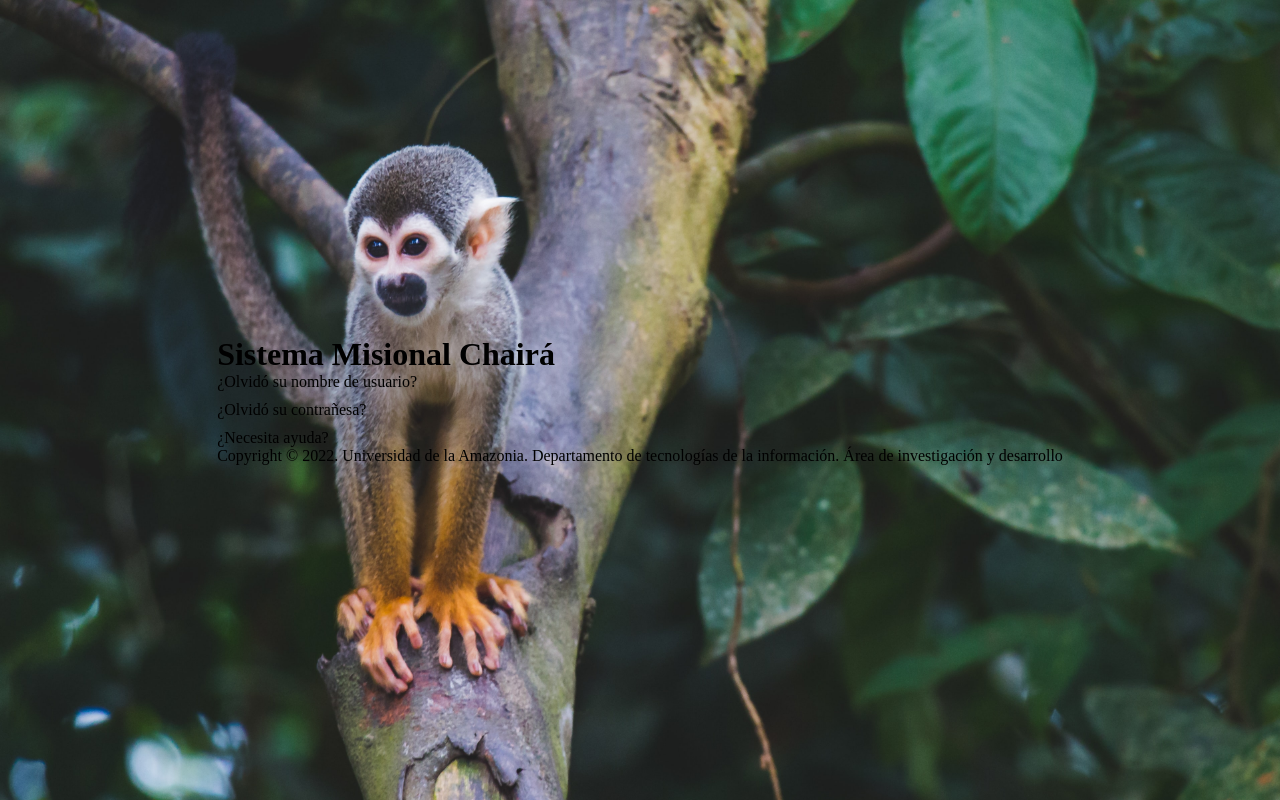
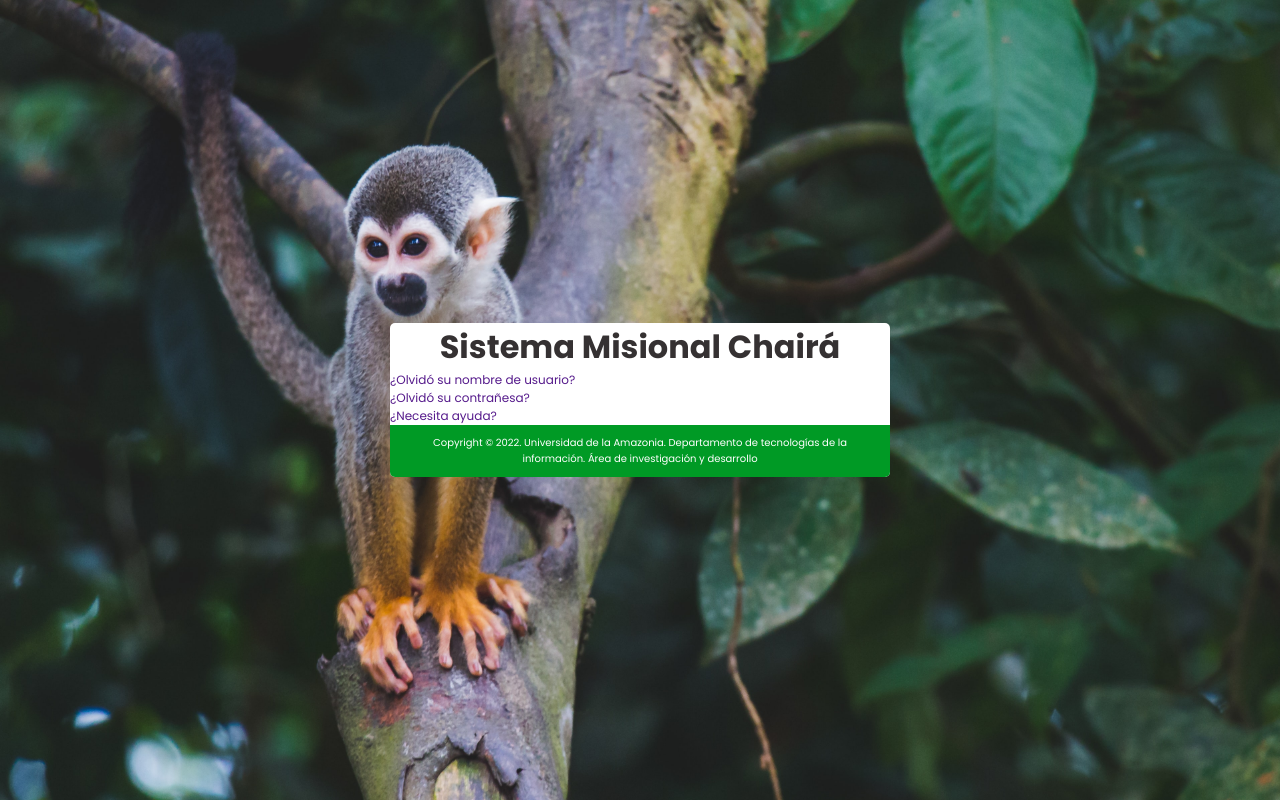
Before and after one commit to sneuder/chaira_login, a React (Create React App) app: page / in a window 1280 px wide. Built offline with nearby package versions, Linux system fonts and the light colour scheme.

Commit message:
Add styles

```diff
--- a/src/components/card/elements.js
+++ b/src/components/card/elements.js
@@ -1,5 +1,9 @@
 import styled from '@emotion/styled'
+import colors from '../../constants/styles/colors';
 
 export const CardContainer = styled.div`
-
-`
+  width: 500px;
+  border-radius: 5px;
+  overflow: hidden;
+  background-color: ${colors.primary};
+`;
--- a/src/components/footer/elements.js
+++ b/src/components/footer/elements.js
@@ -1,9 +1,14 @@
 import styled from '@emotion/styled'
+import colors from '../../constants/styles/colors';
 
 export const ContainerFooter = styled.footer`
-
+  width: 100%;
+  padding: 10px 25px;
+  background-color: ${colors.secondary};
 `;
 
 export const FooterText = styled.p`
-
+  text-align: center;
+  font-size: 10px;
+  color: ${colors.primary};
 `;
--- a/src/components/header/elements.js
+++ b/src/components/header/elements.js
@@ -1,7 +1,11 @@
 import styled from "@emotion/styled";
+import colors from "../../constants/styles/colors";
 
 export const HeaderContainer = styled.div`
-
+  width: 100%;
 `;
 
-export const Tittle = styled.h1``;
+export const Tittle = styled.h1`
+  text-align: center;
+  color: ${colors.tertiary};
+`;
--- a/src/components/links/elements.js
+++ b/src/components/links/elements.js
@@ -3,8 +3,9 @@
 export const ContainerLinks = styled.div`
   display: flex;
   flex-direction: column;
-  gap: 10px;
 `;
 
 export const Link = styled.a`
+  font-size: 12px;
+  text-decoration: none;
 `;
--- a/src/components/links/index.jsx
+++ b/src/components/links/index.jsx
@@ -4,7 +4,7 @@
   return (
     <ContainerLinks>
       {
-        links.map(link => <Link>{link.text}</Link>)
+        links.map(link => <Link href={link.link}>{link.text}</Link>)
       }
     </ContainerLinks>
   )
--- a/src/constants/styles/colors.js
+++ b/src/constants/styles/colors.js
@@ -1,4 +1,7 @@
 const colors = {
   primary: '#ffffff',
   secondary: '#009a25',
+  tertiary: '#353132'
 };
+
+export default colors;
--- a/src/constants/styles/global.js
+++ b/src/constants/styles/global.js
@@ -2,11 +2,15 @@
 import background from '../../assets/imgs/background.jpg';
 
 export const styleGlobal = css`
+  @import url('https://fonts.googleapis.com/css2?family=Poppins:ital,wght@0,100;0,200;0,300;0,400;0,500;0,600;0,700;0,800;0,900;1,100;1,200;1,300;1,400;1,500;1,600;1,700;1,800;1,900&display=swap');
+
   * {
     margin: 0;
     padding: 0;
     outline: 0;
     border: 0;
+    box-sizing: border-box;
+    font-family: "Poppins", sans-serif;
   }
 
   body {
```
